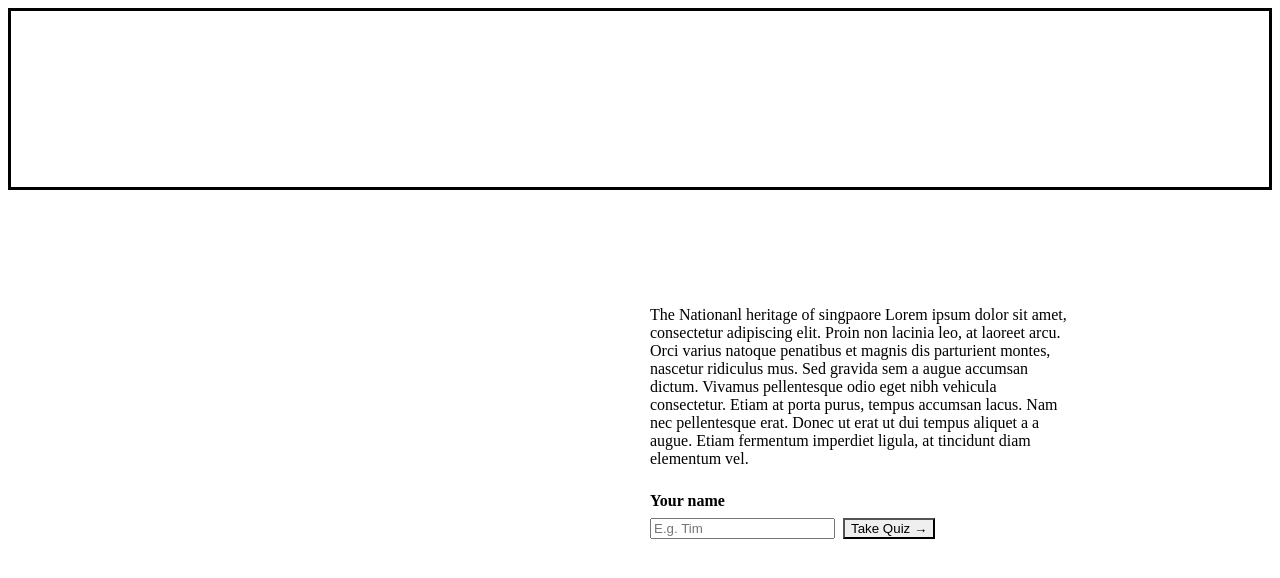
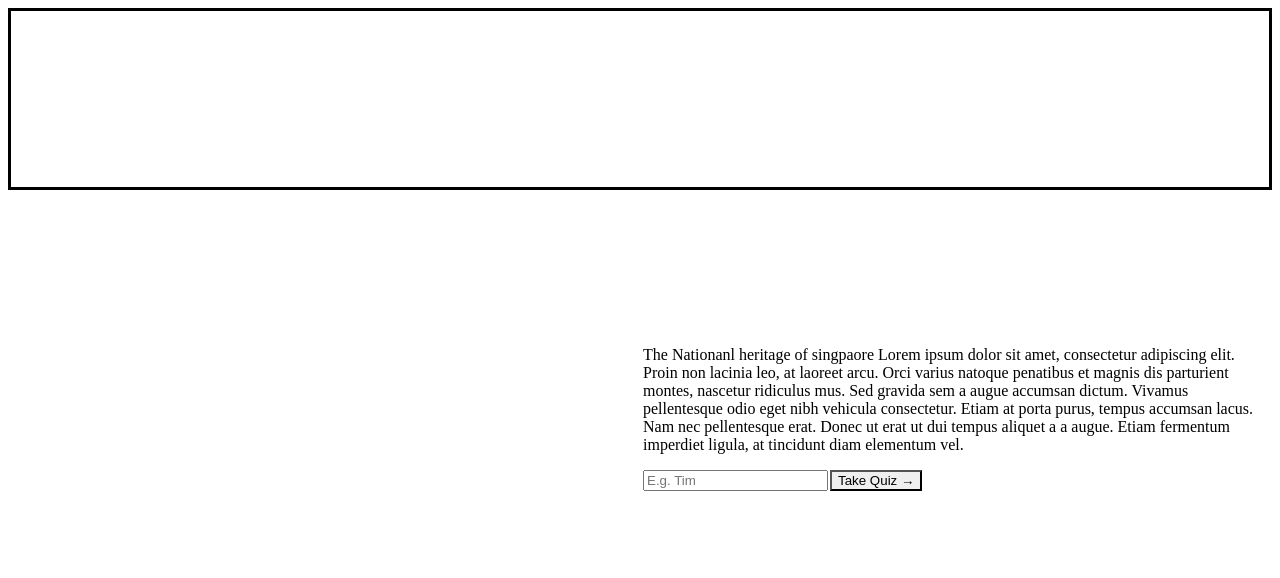
Before and after one commit to opengovsg/quizSG, a React (Create React App) app in the folder frontend/: page /login in a window 1280 px wide. Shown: the top 578 px of the page. Built offline with nearby package versions, Linux system fonts and the light colour scheme; what @opengovsg/design-system-react would draw is missing.

Commit message:
style(landing page): edited styles of Quiz Landing page

```diff
--- a/frontend/src/pages/LandingPage/TakeQuizPage/TakeQuizPage.tsx
+++ b/frontend/src/pages/LandingPage/TakeQuizPage/TakeQuizPage.tsx
@@ -3,9 +3,10 @@ import { useParams } from 'react-router-dom'
 import {
   Box,
   Button,
+  Container,
   Flex,
   Grid,
-  HStack,
+  GridItem,
   Input,
   Text,
   VStack,
@@ -50,10 +51,50 @@ const LandingPage = ({
   name: string
   setName: (name: string) => void
 }): JSX.Element => (
-  <Grid minH="100vh">
-    <Flex padding="100px 200px" background="gray.50" justify="space-between">
-      <Box h="50%" w="30%" bg="gray.400" flex={1} marginRight={20} />
-      <VStack flex={1} align="stretch">
+  // <Grid minH="100vh">
+  //   <Flex padding="100px 200px" background="gray.50" justify="space-between">
+  //     <Box h="50%" w="30%" bg="gray.400" flex={1} marginRight={20} />
+  //     <VStack flex={1} align="stretch">
+  //       <Text>
+  //         The Nationanl heritage of singpaore Lorem ipsum dolor sit amet,
+  //         consectetur adipiscing elit. Proin non lacinia leo, at laoreet arcu.
+  //         Orci varius natoque penatibus et magnis dis parturient montes,
+  //         nascetur ridiculus mus. Sed gravida sem a augue accumsan dictum.
+  //         Vivamus pellentesque odio eget nibh vehicula consectetur. Etiam at
+  //         porta purus, tempus accumsan lacus. Nam nec pellentesque erat. Donec
+  //         ut erat ut dui tempus aliquet a a augue. Etiam fermentum imperdiet
+  //         ligula, at tincidunt diam elementum vel.
+  //       </Text>
+  //       <Text fontWeight="bold">Your name</Text>
+  //       <HStack>
+  //         <Input
+  //           required
+  //           value={name}
+  //           placeholder="E.g. Tim"
+  //           type="text"
+  //           onChange={(e) => {
+  //             setName(e.target.value)
+  //           }}
+  //         />
+  //         <Button
+  //           colorScheme="primary"
+  //           type="submit"
+  //           onSubmit={(e) => {
+  //             e.preventDefault()
+  //           }}
+  //         >
+  //           Take Quiz →
+  //         </Button>
+  //       </HStack>
+  //     </VStack>
+  //   </Flex>
+  // </Grid>
+  <Container maxW="container.xl">
+    <Grid templateColumns="repeat(2, 1fr)" gap={6} alignItems="center" mt={20}>
+      <GridItem>
+        <Box h="400px" w="100%" bg="gray.400" flex={1} marginRight={20} />
+      </GridItem>
+      <GridItem>
         <Text>
           The Nationanl heritage of singpaore Lorem ipsum dolor sit amet,
           consectetur adipiscing elit. Proin non lacinia leo, at laoreet arcu.
@@ -64,8 +105,7 @@ const LandingPage = ({
           ut erat ut dui tempus aliquet a a augue. Etiam fermentum imperdiet
           ligula, at tincidunt diam elementum vel.
         </Text>
-        <Text fontWeight="bold">Your name</Text>
-        <HStack>
+        <Flex mt={10}>
           <Input
             required
             value={name}
@@ -74,20 +114,15 @@ const LandingPage = ({
             onChange={(e) => {
               setName(e.target.value)
             }}
+            mr={2}
           />
-          <Button
-            colorScheme="primary"
-            type="submit"
-            onSubmit={(e) => {
-              e.preventDefault()
-            }}
-          >
+          <Button colorScheme="primary" type="submit">
             Take Quiz →
           </Button>
-        </HStack>
-      </VStack>
-    </Flex>
-  </Grid>
+        </Flex>
+      </GridItem>
+    </Grid>
+  </Container>
 )
 
 // Required to be default due to using dynamic import for lazy loading.
```
